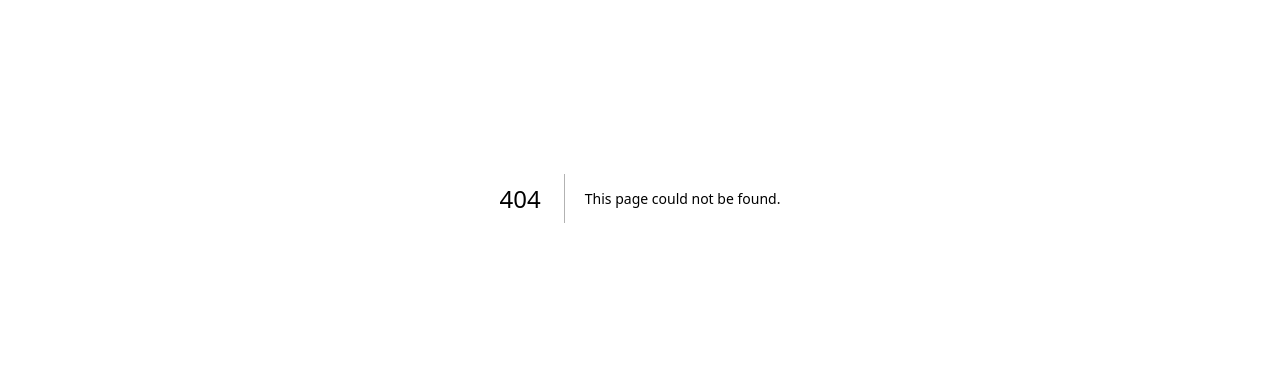
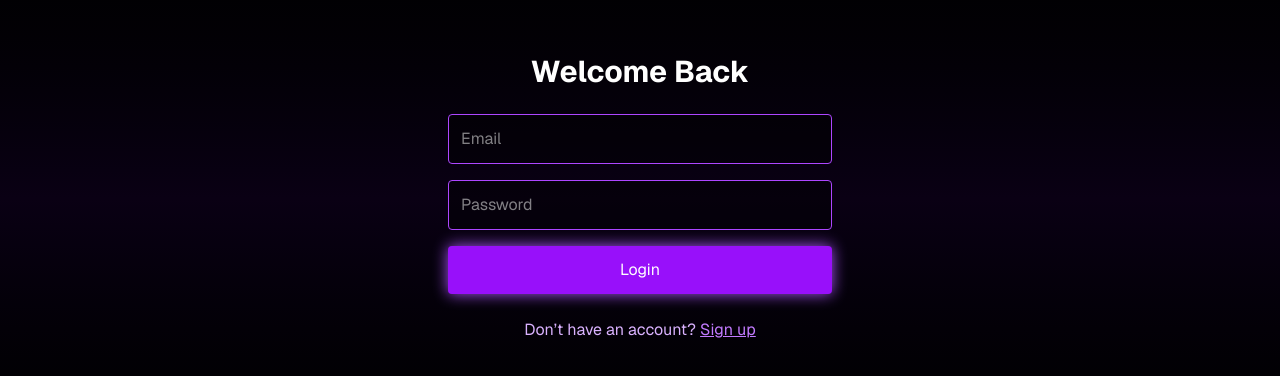
Before and after one commit to CloudedDesire/sweepstakes_promotion, a Next.js app: page /login in a window 1280 px wide. Before the commit this address had no page. Shown: the part 202-578 px from the top of the page. Built offline with nearby package versions, Linux system fonts and the light colour scheme.

Commit message:
page creation

```diff
--- /dev/null
+++ b/app/login/page.tsx
@@ -0,0 +1,86 @@
+"use client";
+
+import { useState } from "react";
+import { useRouter } from "next/navigation";
+
+export default function LoginPage() {
+  const router = useRouter();
+
+  const [form, setForm] = useState({
+    email: "",
+    password: "",
+  });
+
+  const [loading, setLoading] = useState(false);
+  const [error, setError] = useState("");
+
+  const handleChange = (e: any) => {
+    setForm({ ...form, [e.target.name]: e.target.value });
+  };
+
+  const handleSubmit = async (e: any) => {
+    e.preventDefault();
+    setLoading(true);
+    setError("");
+
+    const res = await fetch("/api/auth/login", {
+      method: "POST",
+      body: JSON.stringify(form),
+    });
+
+    const data = await res.json();
+
+    if (!res.ok) {
+      setError(data.error || "Invalid login");
+      setLoading(false);
+      return;
+    }
+
+    // Login successful → redirect to profile
+    router.push("/profile");
+  };
+
+  return (
+    <div className="min-h-screen w-full bg-gradient-to-b from-black via-[#0a0014] to-black text-white flex flex-col items-center justify-center px-6">
+
+      <h1 className="text-3xl font-bold mb-6">Welcome Back</h1>
+
+      <form onSubmit={handleSubmit} className="w-full max-w-sm space-y-4">
+
+        <input
+          name="email"
+          placeholder="Email"
+          onChange={handleChange}
+          className="w-full p-3 rounded bg-black/40 border border-purple-500"
+        />
+
+        <input
+          name="password"
+          type="password"
+          placeholder="Password"
+          onChange={handleChange}
+          className="w-full p-3 rounded bg-black/40 border border-purple-500"
+        />
+
+        {error && (
+          <p className="text-red-400 text-sm">{error}</p>
+        )}
+
+        <button
+          type="submit"
+          disabled={loading}
+          className="w-full py-3 bg-purple-600 rounded shadow-[0_0_15px_#a855f7]"
+        >
+          {loading ? "Logging in..." : "Login"}
+        </button>
+      </form>
+
+      <p className="mt-6 text-purple-300">
+        Don’t have an account?{" "}
+        <a href="/signup" className="underline text-purple-400">
+          Sign up
+        </a>
+      </p>
+    </div>
+  );
+}
```
